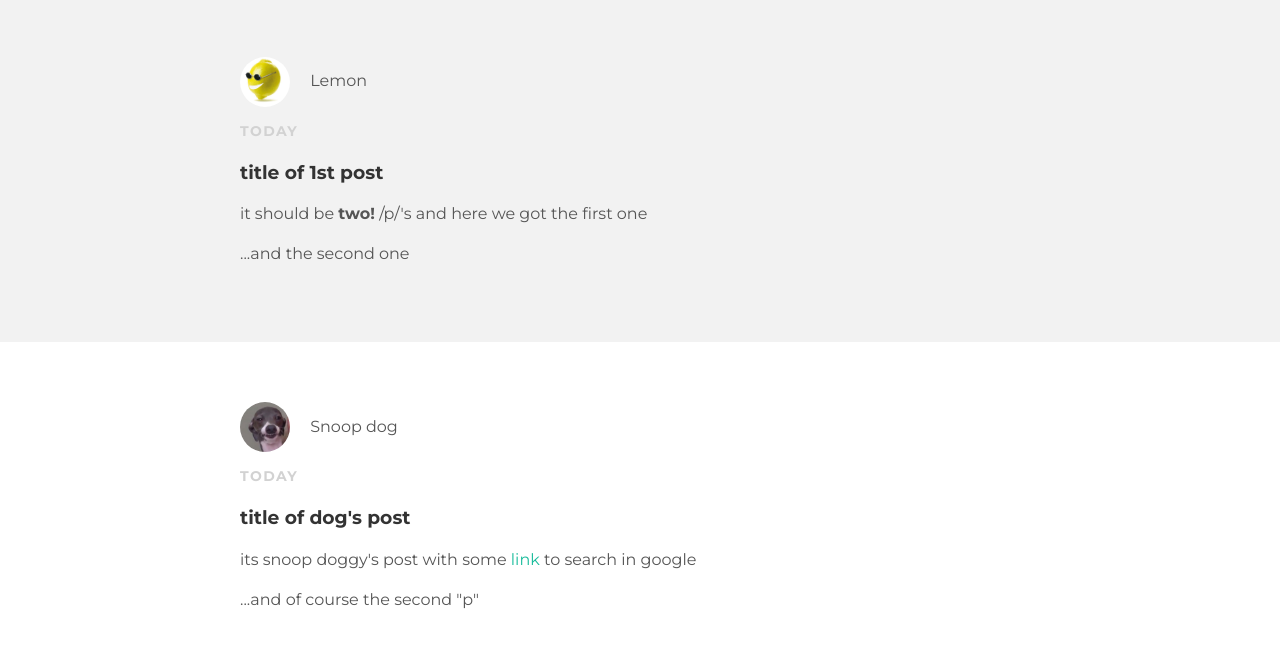
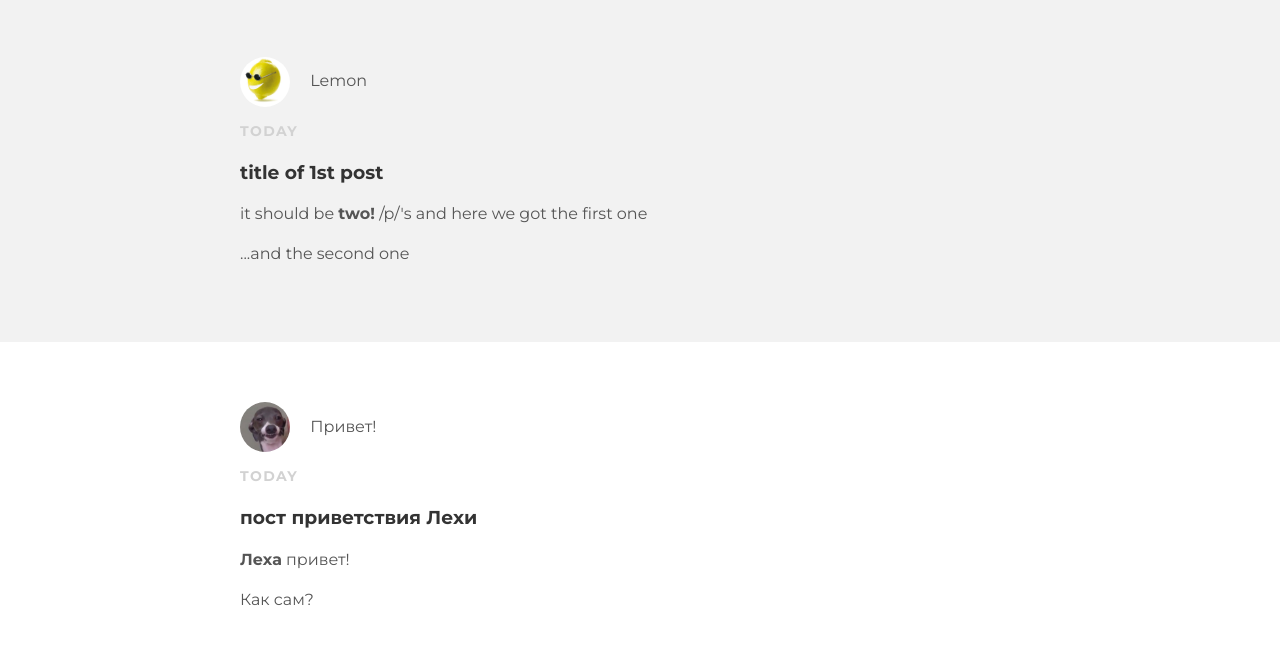
Before and after one commit to wreckerpg/wreckerpg.github.io, a plain HTML site: page index.html in a window 1280 px wide. Shown: the part 153-800 px from the top of the page. Drawn offline with Linux system fonts and the light colour scheme.

Commit message:
Update index.html

```diff
--- a/index.html
+++ b/index.html
@@ -26,6 +26,20 @@
 					<div class="post-content">
 					<p>it should be <strong>two!</strong> /p/'s and here we got the first one</p>
 					<p>...and the second one</p>
+					</div>
+				</div>
+			</div>
+			<div class="post-container">
+				<div class="post">
+					<div class="post-author">
+						<img src="snoopy.jpg">
+						<span>Привет!</span>
+					</div>
+					<p class="post-date">Today</p>
+					<h3 class="post-title">пост приветствия Лехи</h3>
+					<div class="post-content">
+					<p><strong>Леха</strong> привет!</p>
+					<p>Как сам?</p>
 					</div>
 				</div>
 			</div>
```
